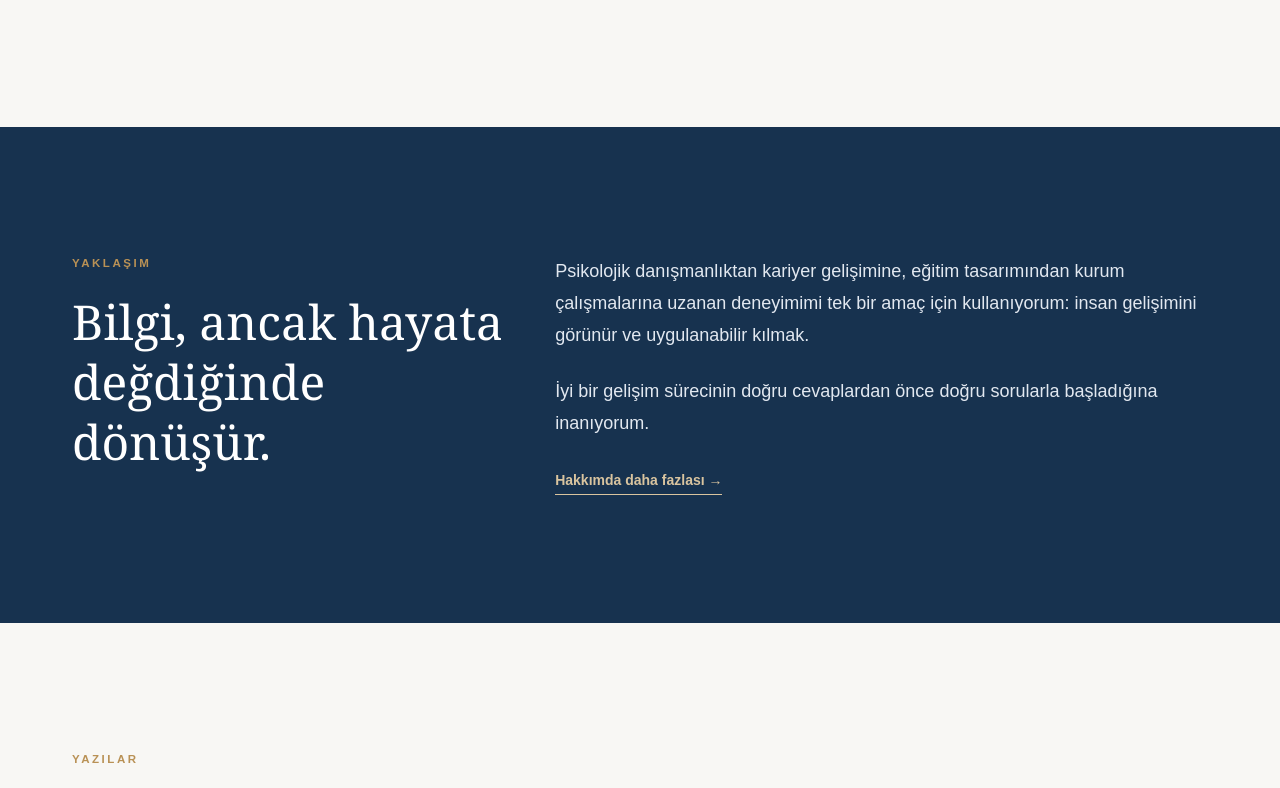
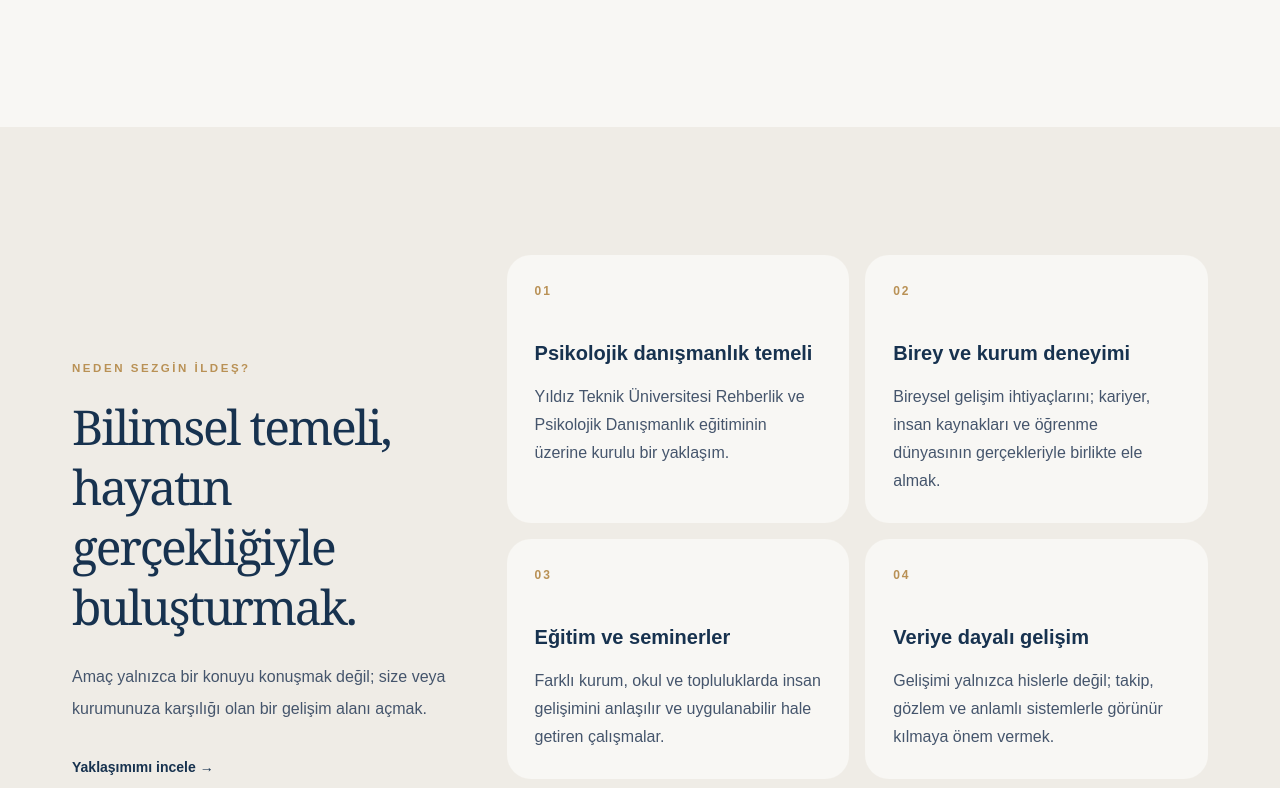
Before and after one commit to sezginildes/sezginildes.com, a Next.js app: page / in a window 1280 px wide. Shown: the part 2811-3599 px from the top of the page. Built offline with nearby package versions, Linux system fonts and the light colour scheme.

Commit message:
Ana sayfaya güven bölümü ekle

```diff
--- a/app/page.tsx
+++ b/app/page.tsx
@@ -8,6 +8,12 @@ import YouTubeShowcase from "@/components/YouTubeShowcase";
 
 const articles = ["Kariyer Seçiminde En Sık Yapılan Hatalar", "Ertelemenin Görünmeyen Sebebi", "Daha İyi Sorular Sormak Neden Önemli?"];
 const supportTopics = ["Kaygı ve stres", "Erteleme ve odaklanma", "Travmatik yaşantıların etkileri", "Karar verme", "Kendini tanıma", "Yaşam yönü", "Kariyer geçişleri"];
+const trustPoints = [
+  ["01", "Psikolojik danışmanlık temeli", "Yıldız Teknik Üniversitesi Rehberlik ve Psikolojik Danışmanlık eğitiminin üzerine kurulu bir yaklaşım."],
+  ["02", "Birey ve kurum deneyimi", "Bireysel gelişim ihtiyaçlarını; kariyer, insan kaynakları ve öğrenme dünyasının gerçekleriyle birlikte ele almak."],
+  ["03", "Eğitim ve seminerler", "Farklı kurum, okul ve topluluklarda insan gelişimini anlaşılır ve uygulanabilir hale getiren çalışmalar."],
+  ["04", "Veriye dayalı gelişim", "Gelişimi yalnızca hislerle değil; takip, gözlem ve anlamlı sistemlerle görünür kılmaya önem vermek."],
+];
 
 export default function Home() { return <PageShell>
   <section className="overflow-hidden"><div className="shell grid min-h-[calc(100svh-73px)] items-center gap-12 py-14 lg:grid-cols-[1.05fr_.95fr] lg:py-20">
@@ -17,6 +23,7 @@ export default function Home() { return <PageShell>
   <section className="border-y border-[#17324f]/10 bg-[#efece6]"><div className="shell grid gap-7 py-8 text-[#17324f] sm:grid-cols-3"><div><p className="text-2xl font-semibold">Bireyler</p><p className="mt-1 text-sm text-slate-600">Kendini ve yönünü daha iyi anlamak için.</p></div><div><p className="text-2xl font-semibold">Kurumlar</p><p className="mt-1 text-sm text-slate-600">İnsan odağında gelişim deneyimleri için.</p></div><div><p className="text-2xl font-semibold">Topluluklar</p><p className="mt-1 text-sm text-slate-600">Öğrenme ve düşünme alanları açmak için.</p></div></div></section>
   <section className="shell grid gap-10 py-24 sm:py-32 lg:grid-cols-[.8fr_1.2fr] lg:items-start"><div><p className="eyebrow">BİREYSEL DANIŞMANLIK</p><h2 className="display mt-5 text-4xl leading-tight text-[#17324f] sm:text-5xl">Hangi konularda destek alabilirsiniz?</h2><p className="mt-6 max-w-md text-lg leading-8 text-slate-600">Zorlandığınız noktaları daha iyi anlamak ve hayatınızda uygulanabilir bir yol oluşturmak için birlikte çalışabiliriz.</p><Link href="/iletisim" className="mt-8 inline-block rounded-full bg-[#17324f] px-6 py-3.5 text-sm font-semibold text-white transition hover:bg-[#10283f]">Görüşme talep et</Link></div><div className="grid gap-3 sm:grid-cols-2">{supportTopics.map((topic, index) => <div key={topic} className="rounded-3xl border border-[#17324f]/10 p-6 transition hover:border-[#b99155] hover:bg-[#efece6]"><p className="text-xs font-bold tracking-[.16em] text-[#b99155]">{String(index + 1).padStart(2, "0")}</p><p className="mt-10 text-xl font-semibold text-[#17324f]">{topic}</p></div>)}</div></section>
   <section className="shell py-24 sm:py-32"><SectionHeading eyebrow="ÇALIŞMA ALANLARI" title="İhtiyaca göre şekillenen, insana yakın çalışmalar." intro="Her çalışma; hedefi, bağlamı ve insanı merkeze alan yalın bir süreçle tasarlanır." /><ServicesGrid /></section>
+  <section className="bg-[#efece6]"><div className="shell py-24 sm:py-32"><div className="grid gap-10 lg:grid-cols-[.72fr_1.28fr] lg:items-end"><div><p className="eyebrow">NEDEN SEZGİN İLDEŞ?</p><h2 className="display mt-5 text-4xl leading-tight text-[#17324f] sm:text-5xl">Bilimsel temeli, hayatın gerçekliğiyle buluşturmak.</h2><p className="mt-6 max-w-md leading-8 text-slate-600">Amaç yalnızca bir konuyu konuşmak değil; size veya kurumunuza karşılığı olan bir gelişim alanı açmak.</p><Link href="/hakkimda" className="mt-8 inline-block text-sm font-semibold text-[#17324f]">Yaklaşımımı incele →</Link></div><div className="grid gap-4 sm:grid-cols-2">{trustPoints.map(([number, title, text]) => <article key={number} className="rounded-3xl bg-[#f8f7f4] p-7"><p className="text-xs font-bold tracking-[.16em] text-[#b99155]">{number}</p><h3 className="mt-10 text-xl font-semibold text-[#17324f]">{title}</h3><p className="mt-4 leading-7 text-slate-600">{text}</p></article>)}</div></div></div></section>
   <section className="bg-[#17324f] text-white"><div className="shell grid gap-12 py-24 sm:py-32 lg:grid-cols-[.8fr_1.2fr]"><div><p className="eyebrow text-[#d9c49f]">YAKLAŞIM</p><h2 className="mt-5 font-serif text-4xl leading-tight sm:text-5xl">Bilgi, ancak hayata değdiğinde dönüşür.</h2></div><div className="space-y-6 text-lg leading-8 text-slate-200"><p>Psikolojik danışmanlıktan kariyer gelişimine, eğitim tasarımından kurum çalışmalarına uzanan deneyimimi tek bir amaç için kullanıyorum: insan gelişimini görünür ve uygulanabilir kılmak.</p><p>İyi bir gelişim sürecinin doğru cevaplardan önce doğru sorularla başladığına inanıyorum.</p><Link className="inline-block border-b border-[#d9c49f] pb-1 text-sm font-semibold text-[#d9c49f]" href="/hakkimda">Hakkımda daha fazlası →</Link></div></div></section>
   <section className="shell py-24 sm:py-32"><div className="flex flex-col gap-8 sm:flex-row sm:items-end sm:justify-between"><SectionHeading eyebrow="YAZILAR" title="Düşünmek için küçük bir alan." intro="Psikoloji, kariyer ve öğrenme üzerine notlar." /><Link href="/blog" className="text-sm font-semibold text-[#17324f]">Tüm yazılar →</Link></div><div className="mt-10 grid gap-4 md:grid-cols-3">{articles.map((article, i) => <Link href="/blog" className="group rounded-3xl border border-[#17324f]/10 p-7 transition hover:border-[#b99155] hover:bg-[#efece6]" key={article}><p className="text-xs font-bold tracking-[.15em] text-[#b99155]">{String(i+1).padStart(2,"0")} · YAKINDA</p><h3 className="mt-16 text-2xl font-semibold leading-tight text-[#17324f]">{article}</h3><p className="mt-5 text-sm font-semibold text-[#17324f]">Oku →</p></Link>)}</div></section>
   <YouTubeShowcase />
```
